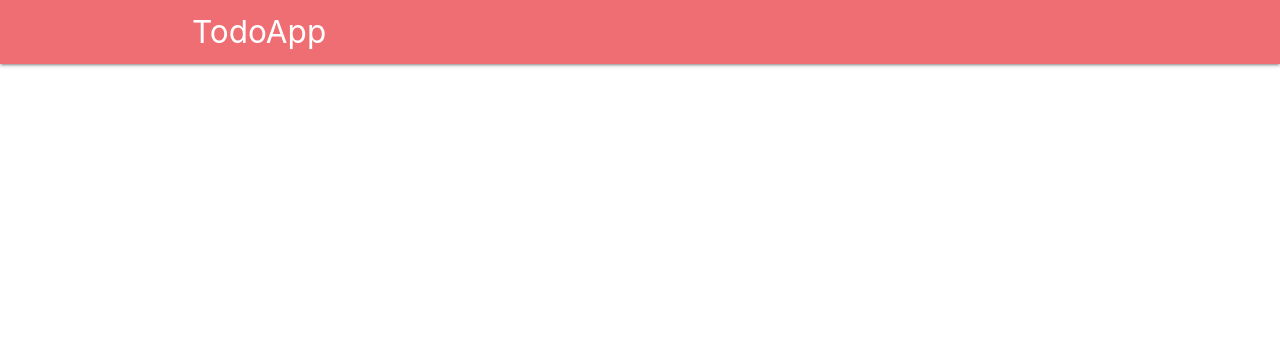
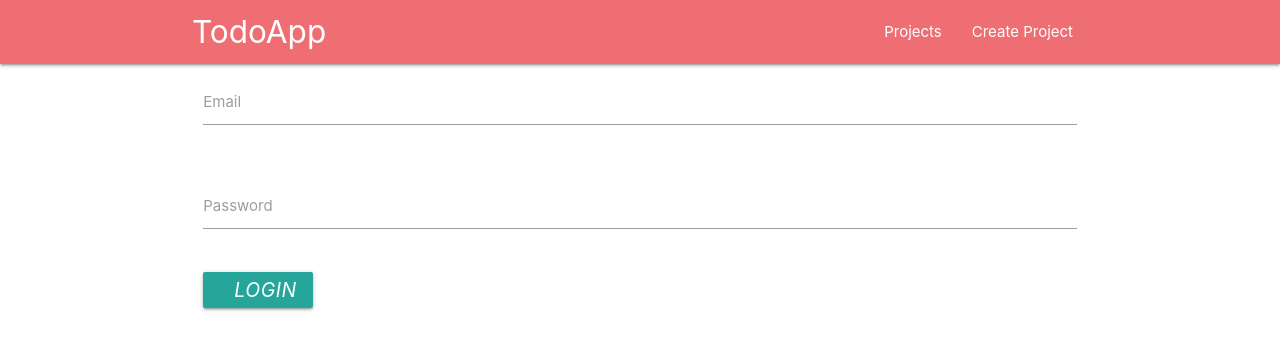
Before and after one commit to mikas813/TodoApp, a React (Create React App) app in the folder client/: page /auth in a window 1280 px wide. Shown: the top 350 px of the page. Built offline with nearby package versions, Linux system fonts and the light colour scheme.

Commit message:
added routes

```diff
--- a/client/package.json
+++ b/client/package.json
@@ -9,6 +9,7 @@
     "materialize-css": "^1.0.0-rc.2",
     "react": "^17.0.1",
     "react-dom": "^17.0.1",
+    "react-router-dom": "^5.2.0",
     "react-scripts": "4.0.3",
     "web-vitals": "^1.0.1"
   },
--- a/client/src/App.js
+++ b/client/src/App.js
@@ -1,11 +1,20 @@
+import React from 'react';
 import {Header} from "./components/Header";
+import {useRoutes} from "./routes/routes";
+import {BrowserRouter as Router} from "react-router-dom";
 
 function App() {
-  return (
-    <div className="App">
-      <Header/>
-    </div>
-  );
+
+	const routes = useRoutes(false);
+
+	return (
+		<Router>
+			<div className="App">
+				<Header/>
+				{routes}
+			</div>
+		</Router>
+	);
 }
 
 export default App;
--- /dev/null
+++ b/client/src/components/Header.js
@@ -0,0 +1,18 @@
+import React from 'react';
+import {Link} from "react-router-dom";
+
+export const Header = () => (
+	<nav>
+		<div className="nav-wrapper container">
+			<Link to='/' className="brand-logo">TodoApp</Link>
+			<ul id="nav-mobile" className="right hide-on-med-and-down">
+				<li>
+					<Link to='/'>Projects</Link>
+				</li>
+				<li>
+					<Link to='/create-project'>Create Project</Link>
+				</li>
+			</ul>
+		</div>
+	</nav>
+);
--- a/client/src/components/Header.jsx
+++ /dev/null
@@ -1,7 +0,0 @@
-export const Header = () => (
-	<nav>
-		<div className="nav-wrapper container">
-			<a href="#" className="brand-logo">TodoApp</a>
-		</div>
-	</nav>
-);
--- /dev/null
+++ b/client/src/pages/Auth.js
@@ -0,0 +1,35 @@
+import React from 'react';
+
+export const Auth = () => {
+
+	return (
+		<div className='container'>
+			<div className="row">
+				<form className="col s12">
+
+					<div className="row">
+						<div className="input-field col s12">
+							<input id="email" type="email" className="validate"/>
+							<label htmlFor="email">Email</label>
+						</div>
+					</div>
+
+					<div className="row">
+						<div className="input-field col s12">
+							<input id="password" type="password" className="validate"/>
+								<label htmlFor="password">Password</label>
+						</div>
+					</div>
+
+					<div className="row">
+						<div className="col s12">
+							<button className="btn waves-effect waves-light" type="submit" name="action">
+								<i className="material-icons right">Login</i>
+							</button>
+						</div>
+					</div>
+				</form>
+			</div>
+		</div>
+	)
+};
--- /dev/null
+++ b/client/src/pages/CreateProject.js
@@ -0,0 +1,10 @@
+import React from 'react';
+
+export const CreateProject = () => {
+
+	return (
+		<div className='container'>
+			Create Project
+		</div>
+	)
+};
--- /dev/null
+++ b/client/src/pages/CreateTodo.js
@@ -0,0 +1,10 @@
+import React from 'react';
+
+export const CreateTodo = () => {
+
+	return (
+		<div className='container'>
+			Create todo
+		</div>
+	)
+};
--- /dev/null
+++ b/client/src/pages/Projects.js
@@ -0,0 +1,10 @@
+import React from 'react';
+
+export const Projects = () => {
+
+	return (
+		<div className='container'>
+			Projects
+		</div>
+	)
+};
--- /dev/null
+++ b/client/src/pages/TodoDetails.js
@@ -0,0 +1,10 @@
+import React from 'react';
+
+export const TodoDetail = () => {
+
+	return (
+		<div className='container'>
+			Todos List
+		</div>
+	)
+};
--- /dev/null
+++ b/client/src/pages/TodoList.js
@@ -0,0 +1,10 @@
+import React from 'react';
+
+export const TodoList = () => {
+
+	return (
+		<div className='container'>
+			Todo List
+		</div>
+	)
+};
--- /dev/null
+++ b/client/src/routes/routes.js
@@ -0,0 +1,53 @@
+import React from 'react';
+import {Switch, Route, Redirect} from 'react-router-dom';
+import {Projects} from "../pages/Projects";
+import {CreateProject} from "../pages/CreateProject";
+import {TodoList} from "../pages/TodoList";
+import {TodoDetail} from "../pages/TodoDetails";
+import {Auth} from "../pages/Auth";
+import {CreateTodo} from "../pages/CreateTodo";
+
+export const useRoutes = isAuth => {
+
+	if (isAuth) {
+		return (
+			<Switch>
+
+				<Route path='/create-project'>
+					<CreateProject/>
+				</Route>
+
+				<Route path='/' exact>
+					<Projects/>
+				</Route>
+
+				<Route path='/create-todo'>
+					<CreateTodo/>
+				</Route>
+
+				<Route path='/todo-list'>
+					<TodoList/>
+				</Route>
+
+				<Route path='/todo-details/:id'>
+					<TodoDetail/>
+				</Route>
+
+				<Redirect to='/'/>
+
+			</Switch>
+		)
+	}
+
+	return (
+		<Switch>
+
+			<Route path='/auth' exact>
+				<Auth/>
+			</Route>
+
+			<Redirect to='/auth'/>
+
+		</Switch>
+	)
+};
```
Also changed, not shown: 1 other file (tests, documents, lock files or other folders).
